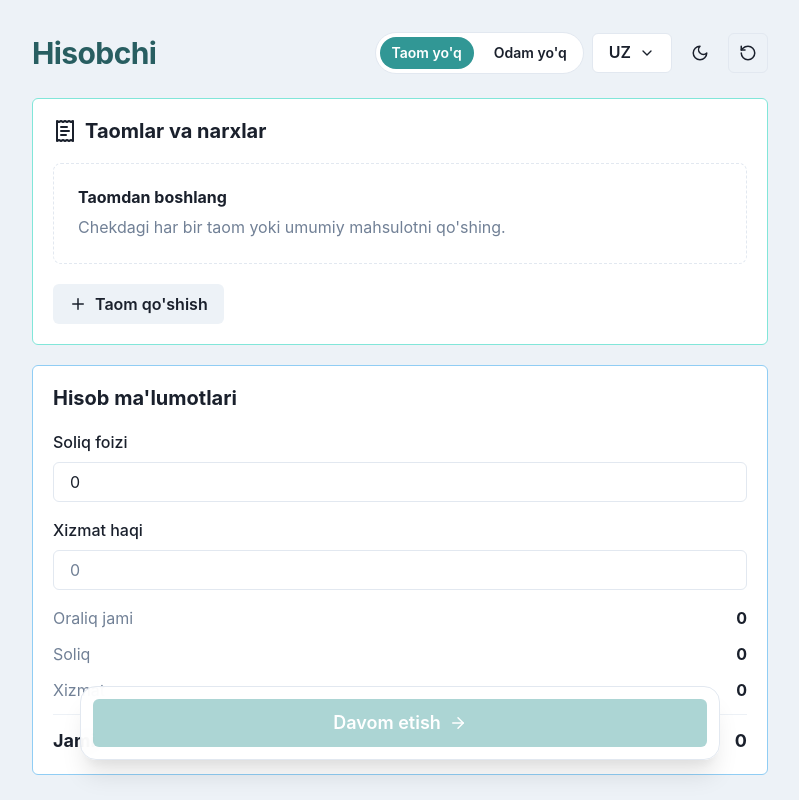
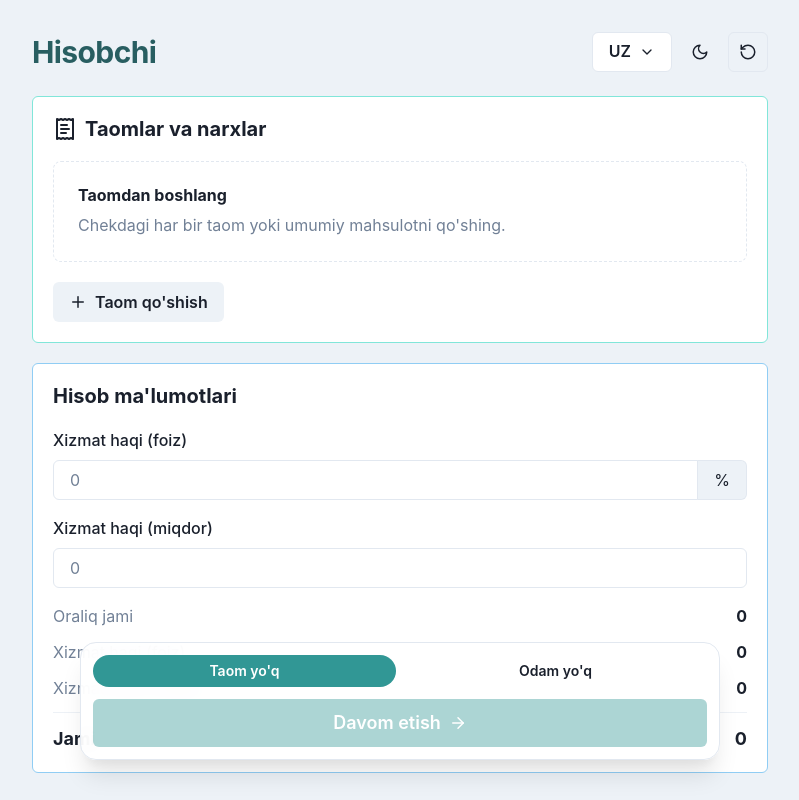
Before and after one commit to arslanovngc/hisobchi, a React (Vite) app: page / in a window 1280 px wide. Shown: the top 800 px of the page, without its empty margins (240-1039 px from the left). Built offline with nearby package versions, Linux system fonts and the light colour scheme.

Commit message:
refactor: move step navigation to bottom bar and introduce PercentField component for service fees

```diff
--- a/public/translations/en.json
+++ b/public/translations/en.json
@@ -40,7 +40,8 @@
   "Start over": "Start over",
   "Subtotal": "Subtotal",
   "Tax": "Tax",
-  "Tax percent": "Tax percent",
+  "Service fee (amount)": "Service fee (amount)",
+  "Service fee (percentage)": "Service fee (percentage)",
   "Total": "Total",
   "Toggle color mode": "Toggle color mode",
   "Unnamed": "Unnamed",
--- a/public/translations/ru.json
+++ b/public/translations/ru.json
@@ -40,7 +40,8 @@
   "Start over": "Начать заново",
   "Subtotal": "Промежуточный итог",
   "Tax": "Налог",
-  "Tax percent": "Процент налога",
+  "Service fee (amount)": "Сервисный сбор (сумма)",
+  "Service fee (percentage)": "Сервисный сбор (процент)",
   "Total": "Итого",
   "Toggle color mode": "Переключить тему",
   "Unnamed": "Без имени",
--- a/public/translations/uz.json
+++ b/public/translations/uz.json
@@ -40,7 +40,8 @@
   "Start over": "Qaytadan boshlash",
   "Subtotal": "Oraliq jami",
   "Tax": "Soliq",
-  "Tax percent": "Soliq foizi",
+  "Service fee (amount)": "Xizmat haqi (miqdor)",
+  "Service fee (percentage)": "Xizmat haqi (foiz)",
   "Total": "Jami",
   "Toggle color mode": "Rang rejimini almashtirish",
   "Unnamed": "Nomsiz",
--- a/src/App.tsx
+++ b/src/App.tsx
@@ -107,9 +107,9 @@ export function App() {
   }
 
   return (
-    <Box minH='100vh' bg={shellBg} pt={{ base: 5, md: 8 }} pb={{ base: 40, md: 44 }}>
+    <Box minH='100vh' bg={shellBg} pt={{ base: 5, md: 8 }} pb={{ base: 48, md: 52 }}>
       <Container maxW='3xl'>
-        <AppHeader step={step} mealCount={items.length} peopleCount={people.length} onNavigate={navigateStep} onReset={resetBill} />
+        <AppHeader onReset={resetBill} />
         <Suspense fallback={<Spinner />}>
           {step === 1 ? (
             <MealStep
@@ -142,7 +142,7 @@ export function App() {
           )}
         </Suspense>
       </Container>
-      <BottomNav step={step} canContinue={canContinue} onNavigate={navigateStep} />
+      <BottomNav step={step} mealCount={items.length} peopleCount={people.length} canContinue={canContinue} onNavigate={navigateStep} />
     </Box>
   );
 }
--- a/src/components/AppHeader.tsx
+++ b/src/components/AppHeader.tsx
@@ -14,22 +14,18 @@ import {
   useToast,
 } from '@chakra-ui/react';
 import { ChevronDown, Moon, RotateCcw, Sun } from 'lucide-react';
+import { useRef } from 'react';
 import { useTranslation } from 'react-i18next';
-import { getMealLabel, getPeopleLabel } from '../lib/navigation';
-import type { Step } from '../types/bill';
 
 type AppHeaderProps = {
-  step: Step;
-  mealCount: number;
-  peopleCount: number;
-  onNavigate: (step: Step) => void;
   onReset: () => void;
 };
 
-export function AppHeader({ step, mealCount, peopleCount, onNavigate, onReset }: AppHeaderProps) {
+export function AppHeader({ onReset }: AppHeaderProps) {
   const { i18n, t } = useTranslation();
   const { colorMode, toggleColorMode } = useColorMode();
   const toast = useToast();
+  const resetWarningTimer = useRef<ReturnType<typeof window.setTimeout> | null>(null);
   const navBg = useColorModeValue('white', 'gray.800');
   const brandColor = useColorModeValue('teal.700', 'teal.200');
 
@@ -39,6 +35,10 @@ export function AppHeader({ step, mealCount, peopleCount, onNavigate, onReset }:
   }
 
   function warnBeforeReset() {
+    if (resetWarningTimer.current) {
+      window.clearTimeout(resetWarningTimer.current);
+    }
+    resetWarningTimer.current = window.setTimeout(() => {
       toast({
         title: t('Resetting will delete everything.'),
         description: t('Double-click Start over to confirm.'),
@@ -47,6 +47,16 @@ export function AppHeader({ step, mealCount, peopleCount, onNavigate, onReset }:
         isClosable: true,
         position: 'top',
       });
+      resetWarningTimer.current = null;
+    }, 250);
+  }
+
+  function resetOnDoubleClick() {
+    if (resetWarningTimer.current) {
+      window.clearTimeout(resetWarningTimer.current);
+      resetWarningTimer.current = null;
+    }
+    onReset();
   }
 
   return (
@@ -55,15 +65,6 @@ export function AppHeader({ step, mealCount, peopleCount, onNavigate, onReset }:
         {t('Hisobchi')}
       </Heading>
       <HStack justify='end'>
-        <HStack borderWidth='1px' rounded='full' p={1} bg={navBg} aria-label={t('Progress')}>
-          <StepButton isActive={step === 1} onClick={() => onNavigate(1)}>
-            {getMealLabel(mealCount, t)}
-          </StepButton>
-          <StepButton isActive={step === 2} onClick={() => onNavigate(2)}>
-            {getPeopleLabel(peopleCount, t)}
-          </StepButton>
-        </HStack>
-
         <Menu>
           <MenuButton
             as={Button}
@@ -92,7 +93,7 @@ export function AppHeader({ step, mealCount, peopleCount, onNavigate, onReset }:
             aria-label={t('Start over')}
             icon={<RotateCcw size={18} />}
             onClick={warnBeforeReset}
-            onDoubleClick={onReset}
+            onDoubleClick={resetOnDoubleClick}
             variant='outline'
           />
         </Tooltip>
@@ -104,17 +105,3 @@ export function AppHeader({ step, mealCount, peopleCount, onNavigate, onReset }:
 function getLanguageLabel(language: string) {
   return language.toUpperCase().slice(0, 2);
 }
-
-function StepButton(props: { children: string; isActive: boolean; onClick: () => void }) {
-  return (
-    <Button
-      size='sm'
-      rounded='full'
-      colorScheme={props.isActive ? 'teal' : 'gray'}
-      variant={props.isActive ? 'solid' : 'ghost'}
-      onClick={props.onClick}
-    >
-      {props.children}
-    </Button>
-  );
-}
--- a/src/components/BillTotals.tsx
+++ b/src/components/BillTotals.tsx
@@ -15,8 +15,8 @@ export function BillTotals({ subtotal, taxAmount, serviceFee, grandTotal }: Bill
   return (
     <Stack spacing={3}>
       <TotalRow label={t('Subtotal')} value={subtotal} />
-      <TotalRow label={t('Tax')} value={taxAmount} />
-      <TotalRow label={t('Service')} value={serviceFee} />
+      <TotalRow label={t('Service fee (percentage)')} value={taxAmount} />
+      <TotalRow label={t('Service fee (amount)')} value={serviceFee} />
       <Divider />
       <Flex justify='space-between' fontSize='lg'>
         <Text fontWeight='bold'>{t('Total')}</Text>
--- a/src/components/BottomNav.tsx
+++ b/src/components/BottomNav.tsx
@@ -1,31 +1,43 @@
-import { Box, Button, Container, Flex, useColorModeValue } from '@chakra-ui/react';
+import { Box, Button, Container, Flex, HStack, Stack, useColorModeValue } from '@chakra-ui/react';
 import { ArrowLeft, ArrowRight } from 'lucide-react';
 import { useTranslation } from 'react-i18next';
+import { getMealLabel, getPeopleLabel } from '../lib/navigation';
 import type { Step } from '../types/bill';
 
 type BottomNavProps = {
   step: Step;
+  mealCount: number;
+  peopleCount: number;
   canContinue: boolean;
   onNavigate: (step: Step) => void;
 };
 
-export function BottomNav({ step, canContinue, onNavigate }: BottomNavProps) {
+export function BottomNav({ step, mealCount, peopleCount, canContinue, onNavigate }: BottomNavProps) {
   const { t } = useTranslation();
   const bg = useColorModeValue('whiteAlpha.900', 'gray.800');
 
   return (
     <Box position='fixed' left={0} right={0} bottom='5vh' zIndex={10} pointerEvents='none'>
       <Container maxW='2xl'>
-        <Flex
+        <Stack
           bg={bg}
           borderWidth='1px'
           rounded='2xl'
           shadow='xl'
           p={3}
-          gap={3}
+          spacing={3}
           pointerEvents='auto'
           backdropFilter='blur(12px)'
         >
+          <HStack aria-label={t('Progress')} spacing={2} w='full'>
+            <StepButton isActive={step === 1} onClick={() => onNavigate(1)}>
+              {getMealLabel(mealCount, t)}
+            </StepButton>
+            <StepButton isActive={step === 2} onClick={() => onNavigate(2)}>
+              {getPeopleLabel(peopleCount, t)}
+            </StepButton>
+          </HStack>
+          <Flex>
           {step === 2 && (
             <Button leftIcon={<ArrowLeft size={18} />} onClick={() => onNavigate(1)} size='lg' flex={1}>
               {t('Back')}
@@ -43,8 +55,24 @@ export function BottomNav({ step, canContinue, onNavigate }: BottomNavProps) {
               {t('Continue')}
             </Button>
           )}
-        </Flex>
+          </Flex>
+        </Stack>
       </Container>
     </Box>
   );
 }
+
+function StepButton(props: { children: string; isActive: boolean; onClick: () => void }) {
+  return (
+    <Button
+      size='sm'
+      rounded='full'
+      flex={1}
+      colorScheme={props.isActive ? 'teal' : 'gray'}
+      variant={props.isActive ? 'solid' : 'ghost'}
+      onClick={props.onClick}
+    >
+      {props.children}
+    </Button>
+  );
+}
--- /dev/null
+++ b/src/components/PercentField.tsx
@@ -0,0 +1,36 @@
+import { FormControl, FormLabel, Input, InputGroup, InputRightAddon } from '@chakra-ui/react';
+
+type PercentFieldProps = {
+  label: string;
+  value: number;
+  min?: number;
+  max?: number;
+  onChange: (value: number) => void;
+};
+
+export function PercentField({ label, value, min = 0, max = 100, onChange }: PercentFieldProps) {
+  function handleChange(nextValue: string) {
+    const parsed = Number(nextValue.replace('%', '').trim());
+    if (!Number.isFinite(parsed)) {
+      onChange(0);
+      return;
+    }
+
+    onChange(Math.min(max, Math.max(min, parsed)));
+  }
+
+  return (
+    <FormControl>
+      <FormLabel>{label}</FormLabel>
+      <InputGroup>
+        <Input
+          inputMode='decimal'
+          value={value ? String(value) : ''}
+          placeholder='0'
+          onChange={(event) => handleChange(event.target.value)}
+        />
+        <InputRightAddon>%</InputRightAddon>
+      </InputGroup>
+    </FormControl>
+  );
+}
--- a/src/features/meals/MealStep.tsx
+++ b/src/features/meals/MealStep.tsx
@@ -5,6 +5,7 @@ import { AmountField } from '../../components/AmountField';
 import { BillTotals } from '../../components/BillTotals';
 import { EmptyState } from '../../components/EmptyState';
 import { NumberField } from '../../components/NumberField';
+import { PercentField } from '../../components/PercentField';
 import { RemoveIconButton } from '../../components/RemoveIconButton';
 import type { Item } from '../../types/bill';
 
@@ -84,8 +85,8 @@ export default function MealStep(props: MealStepProps) {
             {t('Bill details')}
           </Heading>
           <Stack spacing={4}>
-            <NumberField label={t('Tax percent')} value={props.taxPercent} min={0} max={100} onChange={props.onTaxChange} />
-            <AmountField label={t('Service fee')} value={props.serviceFee} onChange={props.onServiceChange} />
+            <PercentField label={t('Service fee (percentage)')} value={props.taxPercent} onChange={props.onTaxChange} />
+            <AmountField label={t('Service fee (amount)')} value={props.serviceFee} onChange={props.onServiceChange} />
             <BillTotals
               subtotal={props.subtotal}
               taxAmount={props.taxAmount}
```
Lines whose indentation alone changed are shown as unchanged.
